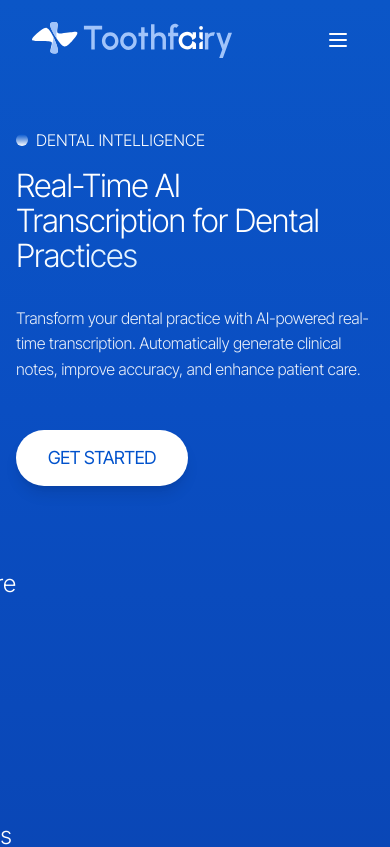
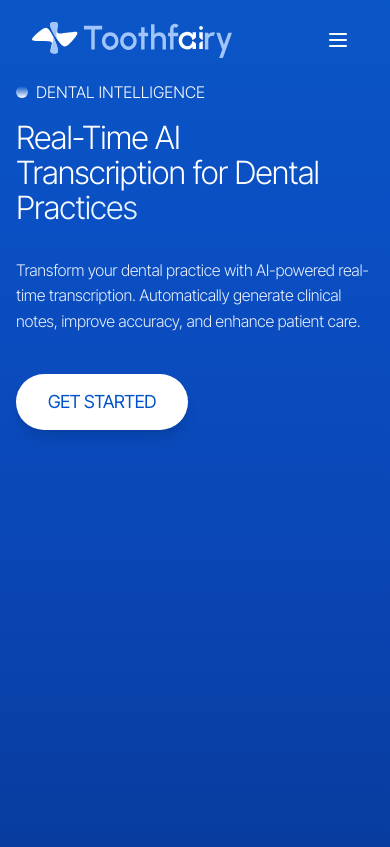
Before and after one commit to chakkaravarthivgts/bixana, a Next.js app: page /ai in a window 390 px wide. Shown: the top 847 px of the page. Built offline with nearby package versions, Linux system fonts and the light colour scheme.

Commit message:
mobile responsive

```diff
--- a/src/app/components/AIHero.tsx
+++ b/src/app/components/AIHero.tsx
@@ -11,7 +11,7 @@ export default function AIHero() {
         backgroundImage: "var(--tf-hero-gradient)",
       }}
     >
-      <div className="relative z-0 flex flex-col lg:flex-row items-start min-h-screen pt-32">
+      <div className="relative z-0 flex flex-col lg:flex-row items-start min-h-screen pt-20 sm:pt-28 lg:pt-32">
         {/* Left Side - Content */}
         <div className="flex-1 px-4 sm:px-6 lg:px-8 lg:pl-16 xl:pl-20">
           <div className="max-w-2xl">
@@ -67,7 +67,7 @@ export default function AIHero() {
 
             {/* Subtitle */}
             <p
-              className="text-white/90 mb-12 max-w-xl"
+              className="text-white/90 mb-10 sm:mb-12 max-w-xl"
               style={{
                 fontFamily: "Inter Tight",
                 fontWeight: 300,
@@ -98,11 +98,11 @@ export default function AIHero() {
         </div>
 
         {/* Right Side - Visual Demo */}
-        <div className="flex-1 px-4 sm:px-6 lg:px-8 lg:pr-16 xl:pr-20 py-20 lg:py-24">
+        <div className="flex-1 px-4 sm:px-6 lg:px-8 lg:pr-16 xl:pr-20 py-8 sm:py-16 lg:py-24">
           <div className="relative mx-auto w-full">
-            {/* Background Text */}
+            {/* Background Text (hidden on mobile) */}
             <div
-              className="absolute top-0 right-0 text-white text-[24px]"
+              className="hidden lg:block absolute top-0 right-0 text-white text-[24px]"
               style={{ fontFamily: "Inter Tight", fontWeight: 300 }}
             >
               Compare and select a plan
@@ -111,14 +111,14 @@ export default function AIHero() {
             </div>
 
             {/* Oversized Tablet Image (intentional crop) */}
-            <div className="relative h-[720px] sm:h-[520px] lg:h-[720px]">
+            <div className="relative h-[360px] sm:h-[520px] lg:h-[720px]">
               <Image
                 src="/ai/95b723dbc6effdd20643bab57382ef1ede1874f2.png"
                 alt="AI Clinical Notes Tablet"
                 width={2400}
                 height={1400}
                 priority
-                className="absolute max-w-none pointer-events-none select-none drop-shadow-[0_60px_120px_rgba(0,0,0,0.6)] right-[-60%] bottom-[-60%] w-[280%] sm:w-[160%] lg:w-[220%]"
+                className="absolute max-w-none pointer-events-none select-none drop-shadow-[0_60px_120px_rgba(0,0,0,0.6)] right-[-10%] bottom-[-10%] w-[140%] sm:right-[-30%] sm:bottom-[-30%] sm:w-[160%] lg:right-[-35%] lg:bottom-[-40%] lg:w-[200%]"
               />
             </div>
           </div>
```
